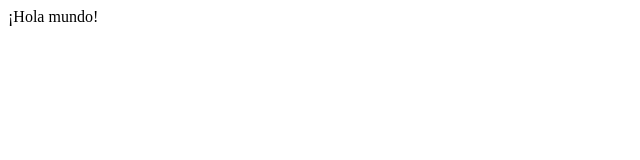
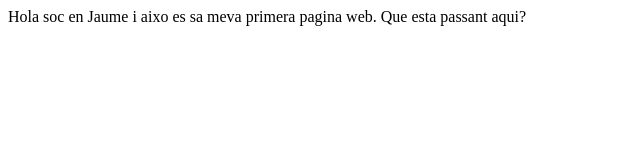
Before and after one commit to Jaumenc/Llenguatgemarques-, a plain HTML site: page index.html in a window 1280 px wide. Shown: the whole page, without its empty margins (0-640 px from the left). Drawn offline with Linux system fonts and the light colour scheme.

Commit message:
he modificat es bodu

```diff
--- a/index.html
+++ b/index.html
@@ -7,6 +7,7 @@
     <title>Document</title>
 </head>
 <body>
-    ¡Hola mundo!
+    Hola soc en Jaume i aixo es sa meva primera pagina web.
+    Que esta passant aqui?
 </body>
 </html>
```
